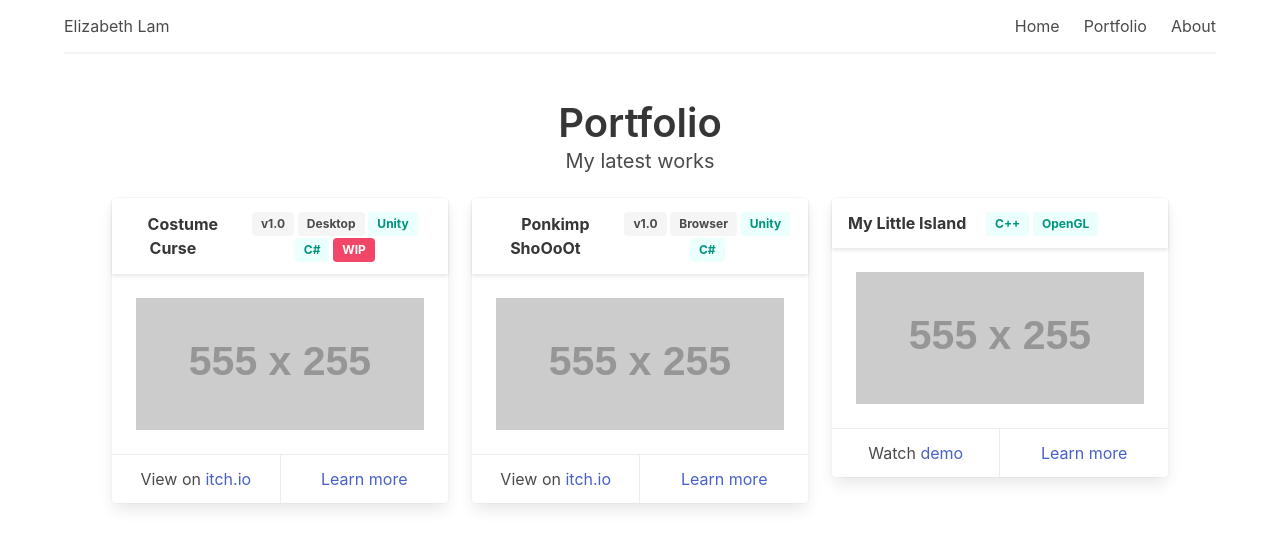
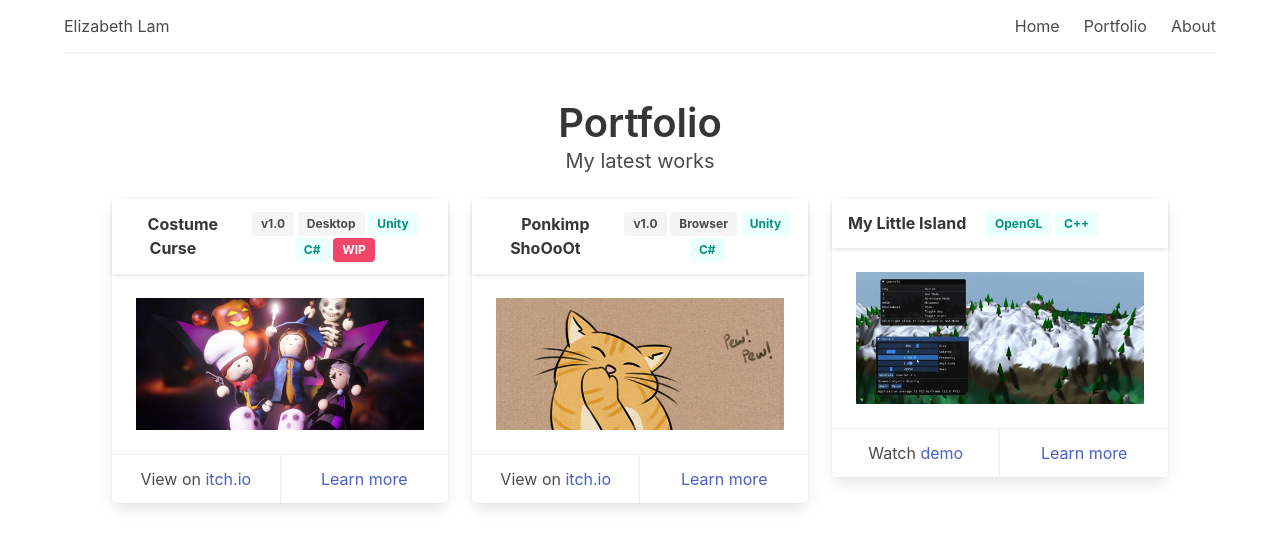
Before and after one commit to eli-lam/eli-lam.github.io, a Jekyll site: the page built from portfolio.html, in a window 1280 px wide. Shown: the top 548 px of the page. Built offline with Jekyll 4.4.1, drawn with Linux system fonts in a browser that asks for light colours; nearby versions of some CDN libraries.

Commit message:
Upload portfolio screenshots

```diff
--- a/portfolio.html
+++ b/portfolio.html
@@ -29,7 +29,7 @@ layout: default
                     </header>
                     <div class="card-content">
                         <figure class="image">
-                            <img src="https://dummyimage.com/555x255/000/fff" alt="Admin template screenshot">
+                            <img src="./assets/img/costumecurse.jpg" alt="Costume Curse screenshot">
                         </figure>
                     </div>
                     <footer class="card-footer">
@@ -63,7 +63,7 @@ layout: default
                     </header>
                     <div class="card-content">
                         <figure class="image">
-                            <img src="https://dummyimage.com/555x255/000/fff" alt="Admin template screenshot">
+                            <img src="./assets/img/ponkimpshoot.jpg" alt="Ponkimp ShoOoOt screenshot">
                         </figure>
                     </div>
                     <footer class="card-footer">
@@ -88,14 +88,14 @@ layout: default
                         <p class="card-header-title">
                             <span>My Little Island &emsp;</span>
                             <span class="is-pulled-right">
+                                <span class="tag is-primary is-light">OpenGL</span>
                                 <span class="tag is-primary is-light">C++</span>
-                                <span class="tag is-primary is-light">OpenGL</span>
                             </span>
                         </p>
                     </header>
                     <div class="card-content">
                         <figure class="image">
-                            <img src="https://dummyimage.com/555x255/000/fff" alt="Admin template screenshot">
+                            <img src="./assets/img/mylittleisland.jpg" alt="My Little Island screenshot">
                         </figure>
                     </div>
                     <footer class="card-footer">
```
Also changed, not shown: assets/img/costumecurse.jpg (added), assets/img/mylittleisland.jpg (added), assets/img/ponkimpshoot.jpg (added).
